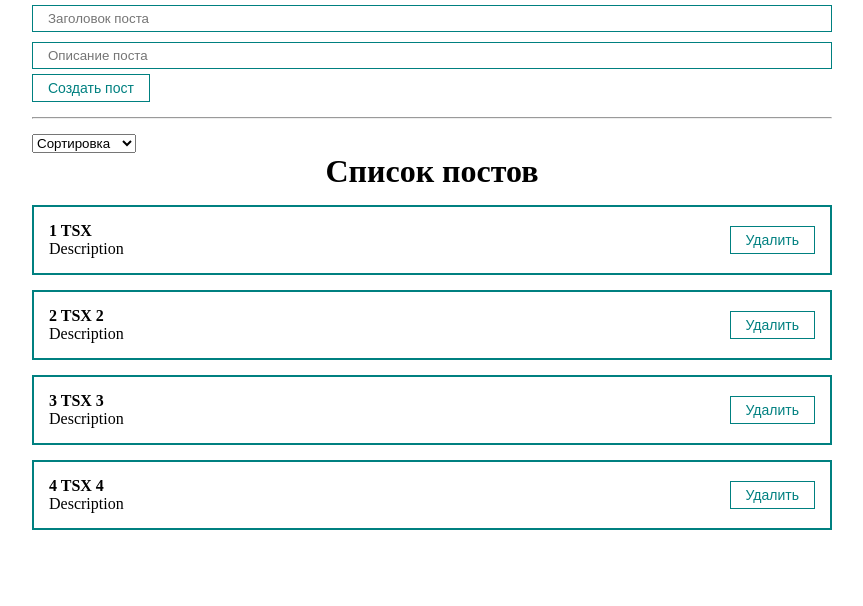
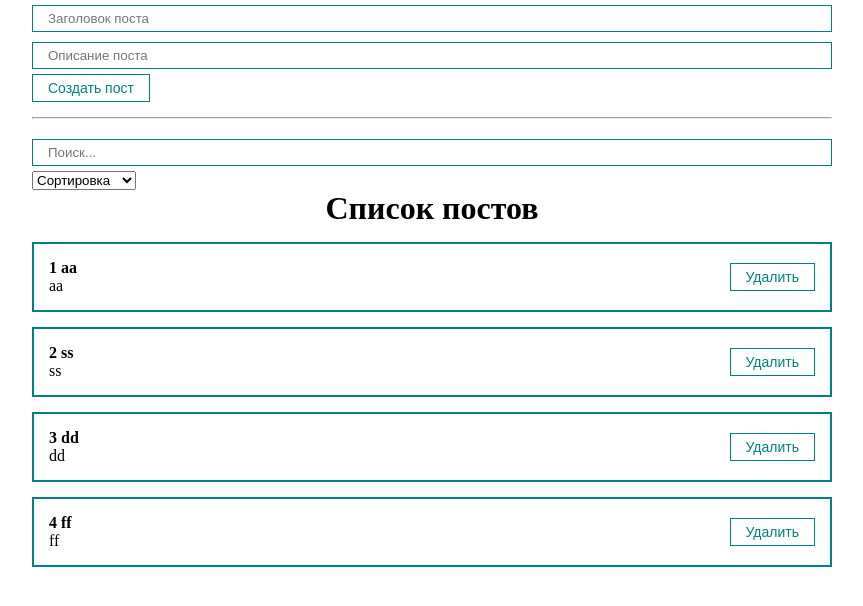
Before and after one commit to PoN1EXE/App5, a React (Vite) app: page / in a window 1280 px wide. Shown: the top 606 px of the page, without its empty margins (208-1071 px from the left). Built offline with nearby package versions, Linux system fonts and the light colour scheme.

Commit message:
правки коммитов

```diff
--- a/src/components/PostConst/PostConst.tsx
+++ /dev/null
@@ -1,6 +0,0 @@
-export const PostConst = [
-  { id: 1, title: 'TSX', body: 'Description' },
-  { id: 2, title: 'TSX 2', body: 'Description' },
-  { id: 3, title: 'TSX 3', body: 'Description' },
-  { id: 4, title: 'TSX 4', body: 'Description' },
-]
--- a/src/components/PostItem/PostItem.tsx
+++ b/src/components/PostItem/PostItem.tsx
@@ -1,17 +1,17 @@
 import styles from './PostItem.module.scss'
 import { MyButton } from '../UI/button/MyButton'
 
-export const PostItem = (props, removePost) => {
+export const PostItem = ({ number, post, removePost }) => {
   return (
     <div className={styles.post}>
       <div className={styles.postContent}>
         <strong>
-          {props.number} {props.post.title}
+          {number} {post.title}
         </strong>
-        <div> {props.post.body}</div>
+        <div> {post.body}</div>
       </div>
       <div className={styles.postBtns}>
-        <MyButton onClick={() => props.removePost(props.post)}>Удалить</MyButton>
+        <MyButton onClick={() => removePost(post)}>Удалить</MyButton>
       </div>
     </div>
   )
--- a/src/components/app/App.tsx
+++ b/src/components/app/App.tsx
@@ -2,12 +2,14 @@ import './App.scss'
 import { useState } from 'react'
 import { PostList } from '../PostList/PostList'
 import { PostForm } from '../PostForm/PostForm'
-import { PostConst } from '../PostConst/PostConst'
+import { postsConst } from '../../constants'
 import { MySelect } from '../UI/select/MySelect'
+import { MyInput } from '../UI/input/MyInput'
 
 export const App = () => {
-  const [posts, setPosts] = useState(PostConst)
+  const [posts, setPosts] = useState(postsConst)
   const [selectedSort, setSelectedSort] = useState('')
+  const [searchQuery, setSearchQuery] = useState('')
 
   const sortPosts = (sort) => {
     setSelectedSort(sort)
@@ -27,6 +29,7 @@ export const App = () => {
       <PostForm createPost={createPostNew} />
       <hr style={{ margin: '15px 0' }} />
       <div>
+        <MyInput placeholder='Поиск...' value={searchQuery} onChange={(e) => setSearchQuery(e.target.value)} />
         <MySelect
           value={selectedSort}
           onChange={sortPosts}
--- /dev/null
+++ b/src/constants.ts
@@ -0,0 +1,6 @@
+export const postsConst = [
+  { id: 1, title: 'aa', body: 'aa' },
+  { id: 2, title: 'ss', body: 'ss' },
+  { id: 3, title: 'dd', body: 'dd' },
+  { id: 4, title: 'ff', body: 'ff' },
+]
```
